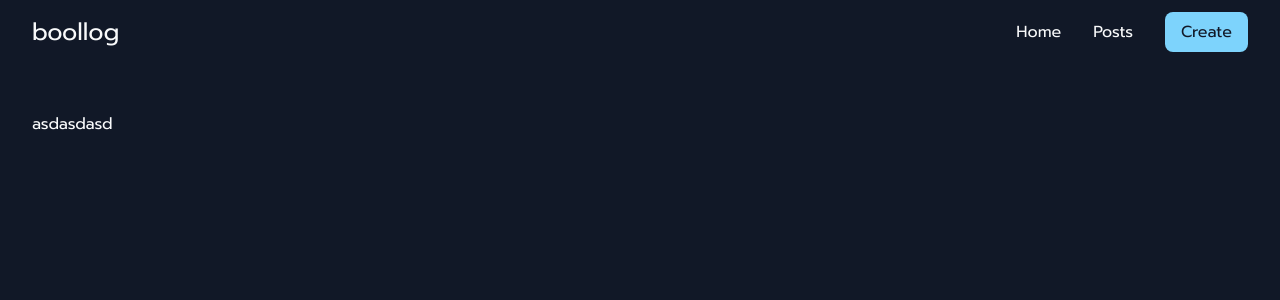
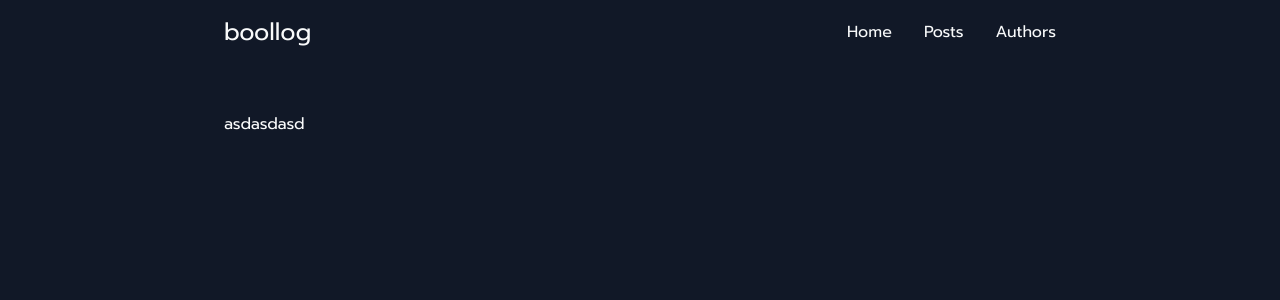
Before and after one commit to tanssw/boollog, a React (Create React App) app: page / in a window 1280 px wide. Shown: the top 300 px of the page. Built offline with nearby package versions, Linux system fonts and the light colour scheme.

Commit message:
Adjust container size and state of comment button

```diff
--- a/src/pages/home/Homepage.jsx
+++ b/src/pages/home/Homepage.jsx
@@ -1,6 +1,6 @@
 function Homepage() {
     return (
-        <div className="container mx-auto px-8 py-12">
+        <div className="container mx-auto px-56 py-12">
             asdasdasd
         </div>
     )
--- a/src/pages/post/Post.jsx
+++ b/src/pages/post/Post.jsx
@@ -24,7 +24,7 @@ function Post() {
 
     return (
         <>
-            <div className="container mx-auto px-8 py-12">
+            <div className="container mx-auto px-56 py-12">
                 <div>
                     <div className="text-5xl font-bold mb-8">
                         {post.title.rendered}
@@ -33,7 +33,7 @@ function Post() {
                 </div>
             </div>
             <div className="dark:bg-gray-800">
-                <div className="container mx-auto px-8 py-12">
+                <div className="container mx-auto px-56 py-12">
                     <CommentPanel />
                 </div>
             </div>
--- a/src/pages/post/components/CommentInput.jsx
+++ b/src/pages/post/components/CommentInput.jsx
@@ -5,26 +5,33 @@ function CommentInput() {
     const [row, setRow] = useState(1)
     const [content, setContent] = useState("")
 
-    const inputHandler = (event) => {
+    const inputHandler = event => {
         let textarea = event.target
         let content = textarea.value
         setGrowing(textarea)
         setContent(content)
     }
 
-    const setGrowing = (textarea) => {
+    const setGrowing = textarea => {
         let rowNumber = textarea.value.substr(0, textarea.selectionStart).split('\n').length
         rowNumber = rowNumber > 8 ? 8 : rowNumber
         setRow(rowNumber)
     }
 
+    const postHandler = event => {
+        console.log('click')
+    }
+
     return (
         <div className="my-8">
             <div className="bg-gray-700 shadow-lg rounded-lg px-6 py-6">
-                <textarea id="comment-input" onInput={inputHandler} rows={row} placeholder="What is your comment ?" className="w-full focus:outline-none bg-transparent resize-none pt-2 mb-0"></textarea>
+                <textarea id="comment-input" onInput={inputHandler} rows={row} placeholder="What is your comment ?" className="w-full focus:outline-none bg-transparent resize-none pt-2 mb-0 font-light"></textarea>
             </div>
             <div className="text-right mt-4">
-                <button className="bg-sky-600 hover:bg-sky-700 active:bg-sky-800 duration-100 px-4 py-2 rounded-lg shadow-lg">Post Comment</button>
+                <input type="text" placeholder="Your display name" className="mr-4 rounded-lg px-4 py-3 w-72 bg-gray-700 focus:outline-none shadow-lg font-light" />
+                <button onClick={postHandler} disabled={!content} className="bg-sky-600 hover:bg-sky-700 active:bg-sky-800 disabled:bg-slate-400 disabled:opacity-75 disabled:cursor-not-allowed duration-100 px-4 py-3 rounded-lg shadow-lg">
+                    Comment
+                </button>
             </div>
         </div>
     )
--- a/src/templates/NavigationBar.jsx
+++ b/src/templates/NavigationBar.jsx
@@ -15,15 +15,12 @@ function NavigationBar() {
 
     return (
         <div className="">
-            <div className="container mx-auto px-8 py-4 flex justify-between items-center">
+            <div className="container mx-auto px-56 py-4 flex justify-between items-center">
                 <Link to="/" className="text-2xl">
                     boollog
                 </Link>
                 <div>
                     <Navigators />
-                    <Link to="/create" className="ml-8 dark:bg-sky-300 dark:hover:bg-sky-400 duration-100 dark:text-gray-900 px-4 py-2 rounded-lg">
-                        Create
-                    </Link>
                 </div>
             </div>
         </div>
--- a/src/templates/json/navigators.json
+++ b/src/templates/json/navigators.json
@@ -6,5 +6,9 @@
     {
         "title": "Posts",
         "path": "/posts"
+    },
+    {
+        "title": "Authors",
+        "path": "/authors"
     }
 ]
```
